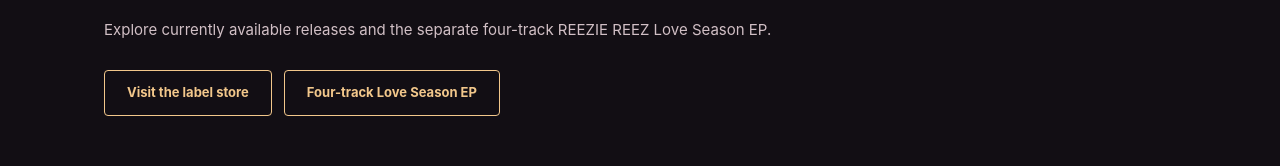
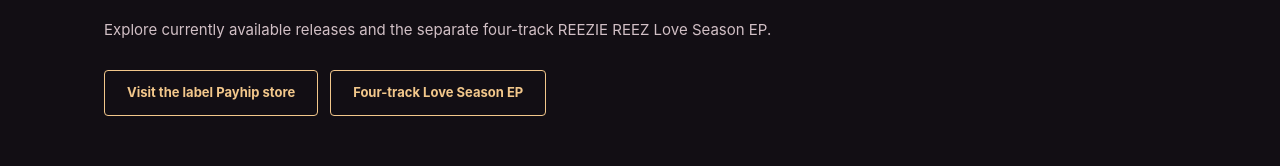
Before and after one commit to Dapndash/September4music.com.github.io-, a plain HTML site: page love-season-holiday/index.html in a window 1280 px wide. Shown: the part 2654-2820 px from the top of the page. Drawn offline with Linux system fonts and the light colour scheme; no server answers.

Commit message:
Fix label store button to open verified Payhip storefront

```diff
--- a/love-season-holiday/index.html
+++ b/love-season-holiday/index.html
@@ -16,7 +16,7 @@
 <li><span class="number">06</span><span class="song">Expressions (Heal The Pain Edit)</span><span class="length">3:47 <span class="filelink"></span></span><div class="track-preview"><span class="note">30-second preview</span><audio controls preload="auto" aria-label="Play track 6 30-second preview"><source src="/love-season-holiday/audio/06-expressions-new-master-preview.mp3" type="audio/mpeg">Your browser does not support audio playback.</audio></div></li>
 <li><span class="number">07</span><span class="song">Cricket (Alternate Version)</span><span class="length">4:37 <span class="filelink"></span></span><div class="track-preview"><span class="note">30-second preview</span><audio controls preload="none" aria-label="Play track 7 30-second preview"><source src="/love-season-holiday/audio/07-preview.mp3" type="audio/mpeg">Your browser does not support audio playback.</audio></div></li>
 </ol><p class="note">Release track titles and sequence preserved as approved. No replacement recordings have been substituted.</p></div></section>
-<section class="section"><div class="eyebrow">Independent music · Direct-to-fan</div><h2>More music from SEPTEMBER 4 MUSIC</h2><p class="delivery">Explore currently available releases and the separate four-track REEZIE REEZ Love Season EP.</p><div class="actions"><a class="button alt" href="/">Visit the label store</a><a class="button alt" href="/love-season/">Four-track Love Season EP</a></div></section></main><footer>THE LOVE SEASON HOLIDAY · FROM SEPTEMBER 4 MUSIC, LLC · © ℗ 2026<br>Official seven-track release preview</footer></div>
+<section class="section"><div class="eyebrow">Independent music · Direct-to-fan</div><h2>More music from SEPTEMBER 4 MUSIC</h2><p class="delivery">Explore currently available releases and the separate four-track REEZIE REEZ Love Season EP.</p><div class="actions"><a class="button alt" href="https://payhip.com/September4Music">Visit the label Payhip store</a><a class="button alt" href="/love-season/">Four-track Love Season EP</a></div></section></main><footer>THE LOVE SEASON HOLIDAY · FROM SEPTEMBER 4 MUSIC, LLC · © ℗ 2026<br>Official seven-track release preview</footer></div>
 <script>
 const assetDir='/love-season-holiday/audio/';
 const filenames=["01 - It's Our 1st Christmas.mp3","02 - Tradition.mp3","03 - Fairytales & Flowers.mp3","04 - Guava Speak Extended.mp3","05 - Help Is On The Way (LP Edit).mp3","06 - Expressions (Heal The Pain Edit).mp3","07 - Cricket (Alternate Version).mp3"];
```
